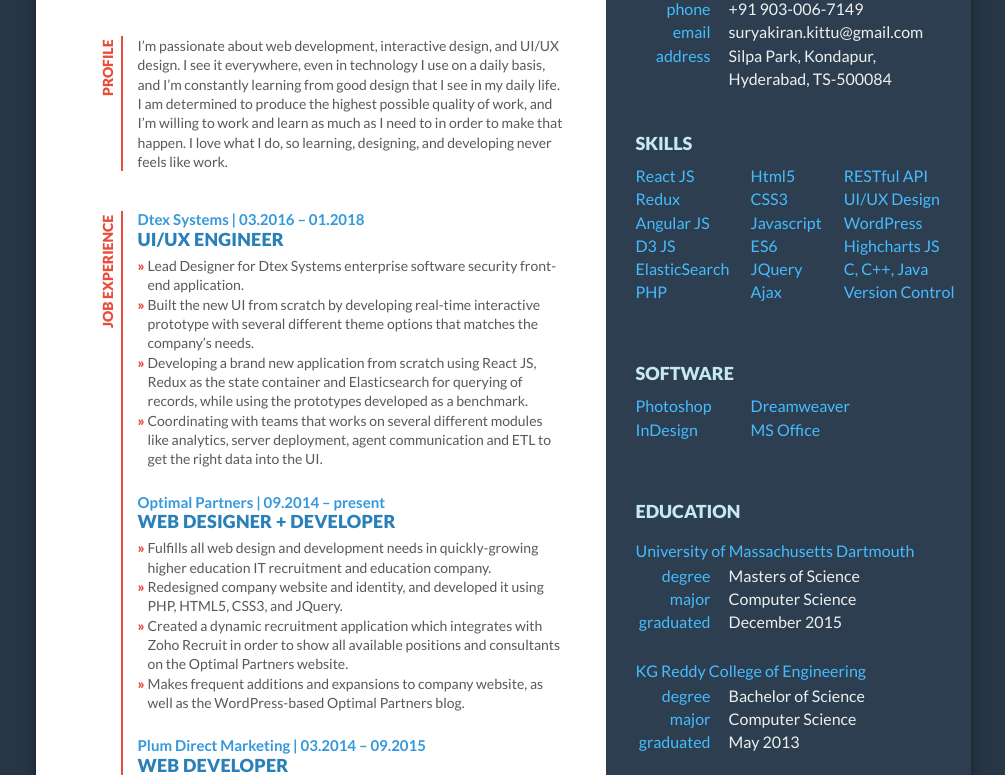
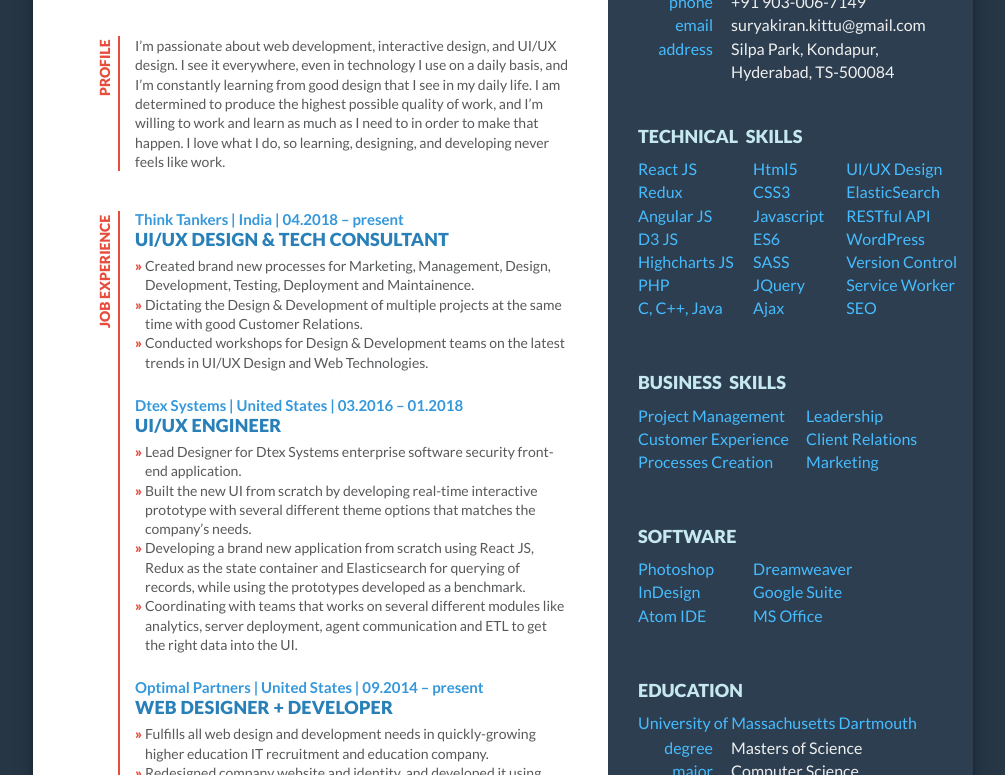
Before and after one commit to suryakiranjuthuka/Resume-PDF, a plain HTML site: page index.html in a window 1280 px wide. Shown: the part 232-1007 px from the top of the page, without its empty margins (137-1142 px from the left). Drawn offline with Linux system fonts and the light colour scheme.

Commit message:
Added Think Tankers and added Technical Skills and Business Skills with modified styles

```diff
--- a/index.html
+++ b/index.html
@@ -24,7 +24,14 @@
                 <div class="jobExperience">
                   <div class="verticalText">Job Experience</div>
                   <div class="project">
-                    <h4>Dtex Systems | 03.2016 – 01.2018</h4>
+                    <h4>Think Tankers | India | 04.2018 – present</h4>
+                    <h3>UI/UX DESIGN & TECH CONSULTANT</h3>
+                    <div class="projectPara"><span>»</span><p>Created brand new processes for Marketing, Management, Design, Development, Testing, Deployment and Maintainence.</p></div>
+                    <div class="projectPara"><span>»</span><p>Dictating the Design & Development of multiple projects at the same time with good Customer Relations.</p></div>
+                    <div class="projectPara"><span>»</span><p>Conducted workshops for Design & Development teams on the latest trends in UI/UX Design and Web Technologies.</p></div>
+                  </div>
+                  <div class="project">
+                    <h4>Dtex Systems | United States | 03.2016 – 01.2018</h4>
                     <h3>UI/UX ENGINEER</h3>
                     <div class="projectPara"><span>»</span><p>Lead Designer for Dtex Systems enterprise software security front-end application.</p></div>
                     <div class="projectPara"><span>»</span><p>Built the new UI from scratch by developing real-time interactive prototype with several different theme options that matches the company’s needs.</p></div>
@@ -32,7 +39,7 @@
                     <div class="projectPara"><span>»</span><p>Coordinating with teams that works on several different modules like analytics, server deployment, agent communication and ETL to get the right data into the UI.</p></div>
                   </div>
                   <div class="project">
-                    <h4>Optimal Partners | 09.2014 – present</h4>
+                    <h4>Optimal Partners | United States | 09.2014 – present</h4>
                     <h3>WEB DESIGNER + DEVELOPER</h3>
                     <div class="projectPara"><span>»</span><p>Fulfills all web design and development needs in quickly-growing higher education IT recruitment and education company.</p></div>
                     <div class="projectPara"><span>»</span><p>Redesigned company website and identity, and developed it using PHP, HTML5, CSS3, and JQuery.</p></div>
@@ -40,17 +47,17 @@
                     <div class="projectPara"><span>»</span><p>Makes frequent additions and expansions to company website, as well as the WordPress-based Optimal Partners blog.</p></div>
                   </div>
                   <div class="project">
-                    <h4>Plum Direct Marketing | 03.2014 – 09.2015</h4>
+                    <h4>Plum Direct Marketing | United States | 03.2014 – 09.2015</h4>
                     <h3>WEB DEVELOPER</h3>
                     <div class="projectPara"><span>»</span><p>Designed and developed the landing pages and major website updates.</p></div>
                     <div class="projectPara"><span>»</span><p>Independently designed and developed a complex internal system to help salespeople manage requests for client landing pages, including a log-in system and sortable dashboards.</p></div>
                     <div class="projectPara"><span>»</span><p>Created a web-based tool that automated the creation of landing pages.</p></div>
                   </div>
-                  <div class="project">
-                    <h4>Dtex Systems | 04.2015 – 09.2015</h4>
+                  <!-- <div class="project">
+                    <h4>Dtex Systems | United States | 04.2015 – 09.2015</h4>
                     <h3>UI/UX ENGINEER</h3>
                     <div class="projectPara"><span>»</span><p>Designed and developed a keyword management system (KMS) for use within the Dtex Systems product. This KMS has a backend based in Elastic Search instead of a traditional database. It was developed with PHP as a serverside programming language, which interacts with and brings in data from Elastic Search. </p></div>
-                  </div>
+                  </div> -->
                 </div>
 
                 <!-- <div class="degreeProject">
@@ -84,30 +91,47 @@
                 </section>
 
                 <section style="margin-top:40px;">
-                  <h3>Skills</h3>
+                  <h3>Technical Skills</h3>
                   <div class="skillsContainer1">
                     <p>React JS</p>
                     <p>Redux</p>
                     <p>Angular JS</p>
                     <p>D3 JS</p>
-                    <p>ElasticSearch</p>
+                    <p>Highcharts JS</p>
                     <p>PHP</p>
+                    <p>C, C++, Java</p>
                   </div>
                   <div class="skillsContainer2">
                     <p>Html5</p>
                     <p>CSS3</p>
                     <p>Javascript</p>
                     <p>ES6</p>
+                    <p>SASS</p>
                     <p>JQuery</p>
                     <p>Ajax</p>
                   </div>
                   <div class="skillsContainer3">
+                    <p>UI/UX Design</p>
+                    <p>ElasticSearch</p>
                     <p>RESTful API</p>
-                    <p>UI/UX Design</p>
                     <p>WordPress</p>
-                    <p>Highcharts JS</p>
-                    <p>C, C++, Java</p>
                     <p>Version Control</p>
+                    <p>Service Worker</p>
+                    <p>SEO</p>
+                  </div>
+                </section>
+
+                <section>
+                  <h3>Business Skills</h3>
+                  <div class="businessContainer1">
+                    <p>Project Management</p>
+                    <p>Customer Experience</p>
+                    <p>Processes Creation</p>
+                  </div>
+                  <div class="businessContainer2">
+                    <p>Leadership</p>
+                    <p>Client Relations</p>
+                    <p>Marketing</p>
                   </div>
                 </section>
 
@@ -116,17 +140,18 @@
                   <div class="softwareContainer1">
                     <p>Photoshop</p>
                     <p>InDesign</p>
+                    <p>Atom IDE</p>
                   </div>
                   <div class="softwareContainer2">
                     <p>Dreamweaver</p>
+                    <p>Google Suite</p>
                     <p>MS Office</p>
                   </div>
-
                 </section>
 
                 <section>
                   <h3>Education</h3>
-                  <h4 style="margin-top: 15px;">University of Massachusetts Dartmouth</h4>
+                  <h4 style="margin-top: 0px;">University of Massachusetts Dartmouth</h4>
                   <div class="labelContainer">
                     <p>degree</p>
                     <p>major</p>
--- a/styles/main.css
+++ b/styles/main.css
@@ -78,8 +78,8 @@ html {
 }
 
 #resume #contentContainer .resumeContainer {
-    max-width: 935px;
-    height: 1090px;
+    max-width: 940px;
+    height: 1290px;
     background-color: #fff;
     font-size: 0;
     margin: 100px auto;
@@ -113,7 +113,7 @@ html {
 }*/
 
 #resume #contentContainer .whiteHalf {
-    width: 570px;
+    width: 575px;
     display: inline-block;
     background: #fff;
     height: 100%;
@@ -321,7 +321,7 @@ html {
 }*/
 
 #resume #contentContainer .blueHalf section {
-    margin: 57px 0
+    margin: 50px 0
 }
 
 #resume #contentContainer .blueHalf section h3 {
@@ -329,7 +329,8 @@ html {
     color: #C6E8EF;
     font-weight: 900;
     text-transform: uppercase;
-    margin-bottom: 8px
+    margin-bottom: 8px;
+    word-spacing: 4px;
 }
 
 #resume #contentContainer .blueHalf section h4 {
@@ -354,7 +355,7 @@ html {
     vertical-align: top
 }
 
-#resume #contentContainer .blueHalf section .skillsContainer1, #resume #contentContainer .blueHalf section .skillsContainer2, #resume #contentContainer .blueHalf section .skillsContainer3, #resume #contentContainer .blueHalf section .softwareContainer1, #resume #contentContainer .blueHalf section .softwareContainer2 {
+#resume #contentContainer .blueHalf section .skillsContainer1, #resume #contentContainer .blueHalf section .skillsContainer2, #resume #contentContainer .blueHalf section .skillsContainer3, #resume #contentContainer .blueHalf section .softwareContainer1, #resume #contentContainer .blueHalf section .softwareContainer2, .businessContainer1, .businessContainer2 {
     color: #46BCFF;
     text-align: left;
     display: inline-block;
@@ -384,3 +385,7 @@ html {
 #resume #contentContainer .blueHalf section .softwareContainer1, #resume #contentContainer .blueHalf section .softwareContainer2 {
     width: 112px
 }
+
+#resume #contentContainer .blueHalf section .businessContainer1, #resume #contentContainer .blueHalf section .businessContainer2 {
+    width: 165px
+}
```
